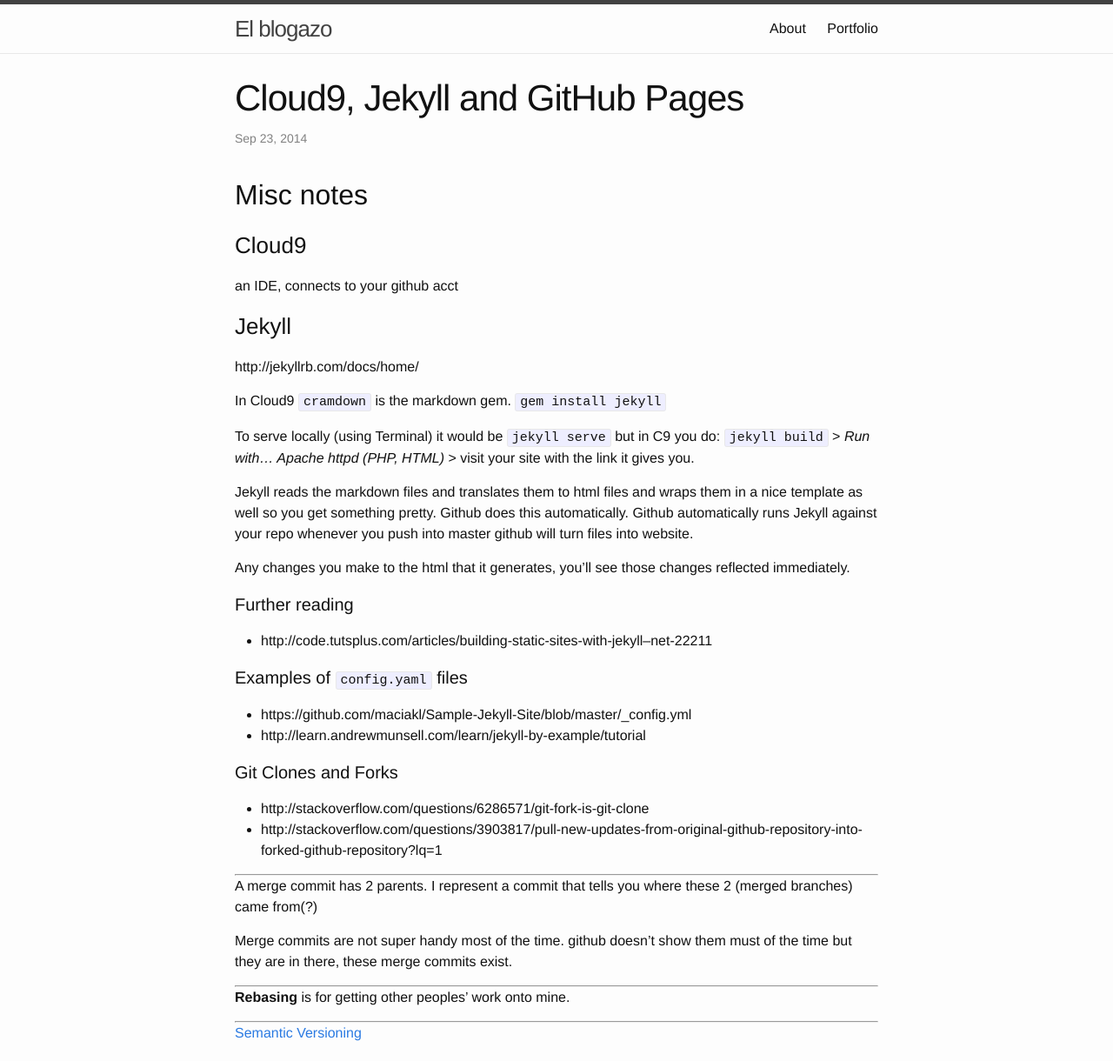
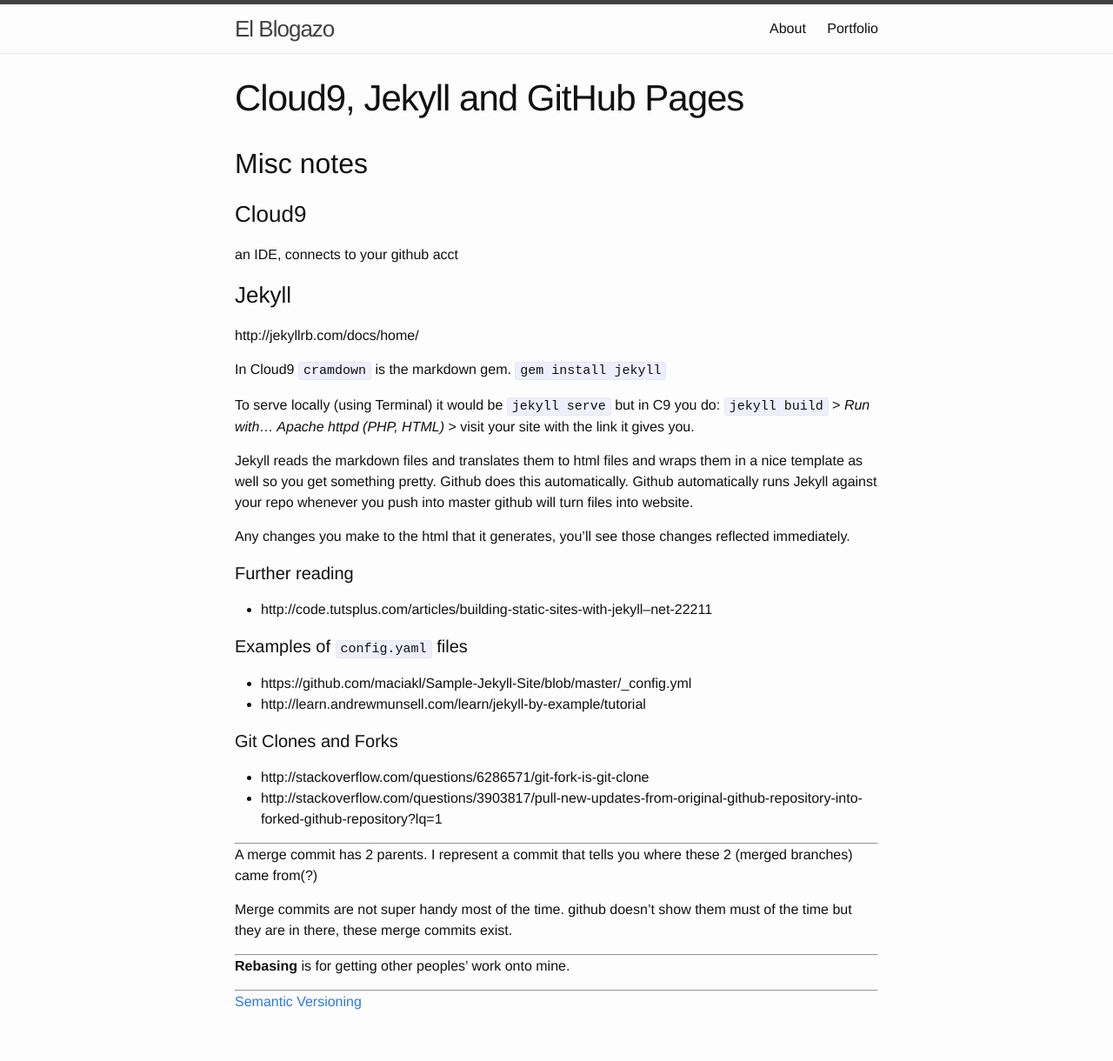
Before and after one commit to fab9/fab9.github.io, a Jekyll site: the page built from _posts/2014-09-23-Cloud9-Jekyll-and-GitHub-Pages.md, in a window 1280 px wide, cut to the strip 0-1220 px from the top of the page. Shown: the whole strip at 87% size. Built offline with Jekyll 4.4.1, drawn with Linux system fonts in a browser that asks for light colours.

```diff
--- a/_config.yml
+++ b/_config.yml
@@ -9,7 +9,7 @@
 
 
 # Site settings
-title: El blogazo
+title: El Blogazo
 email: rorou192@gmail.com
 description: "Fabi's dev blog"
 baseurl: "" # the subpath of your site, e.g. /blog
--- a/_layouts/post.html
+++ b/_layouts/post.html
@@ -8,9 +8,6 @@ author: "Fabi"
         <header class="post-header">
             <h1 class="post-title" itemprop="name headline">{{ page.title }}</h1>
             <p class="post-meta">
-                <time datetime="{{ page.date | date_to_xmlschema }}" itemprop="datePublished">{{ page.date | date: "%b
-                    %-d, %Y" }}
-                </time>
                 {% if page.author %} •
                 <span itemprop="author" itemscope itemtype="http://schema.org/Person"><span itemprop="name">{{ page.author }}</span></span>{%
                 endif %}
```
